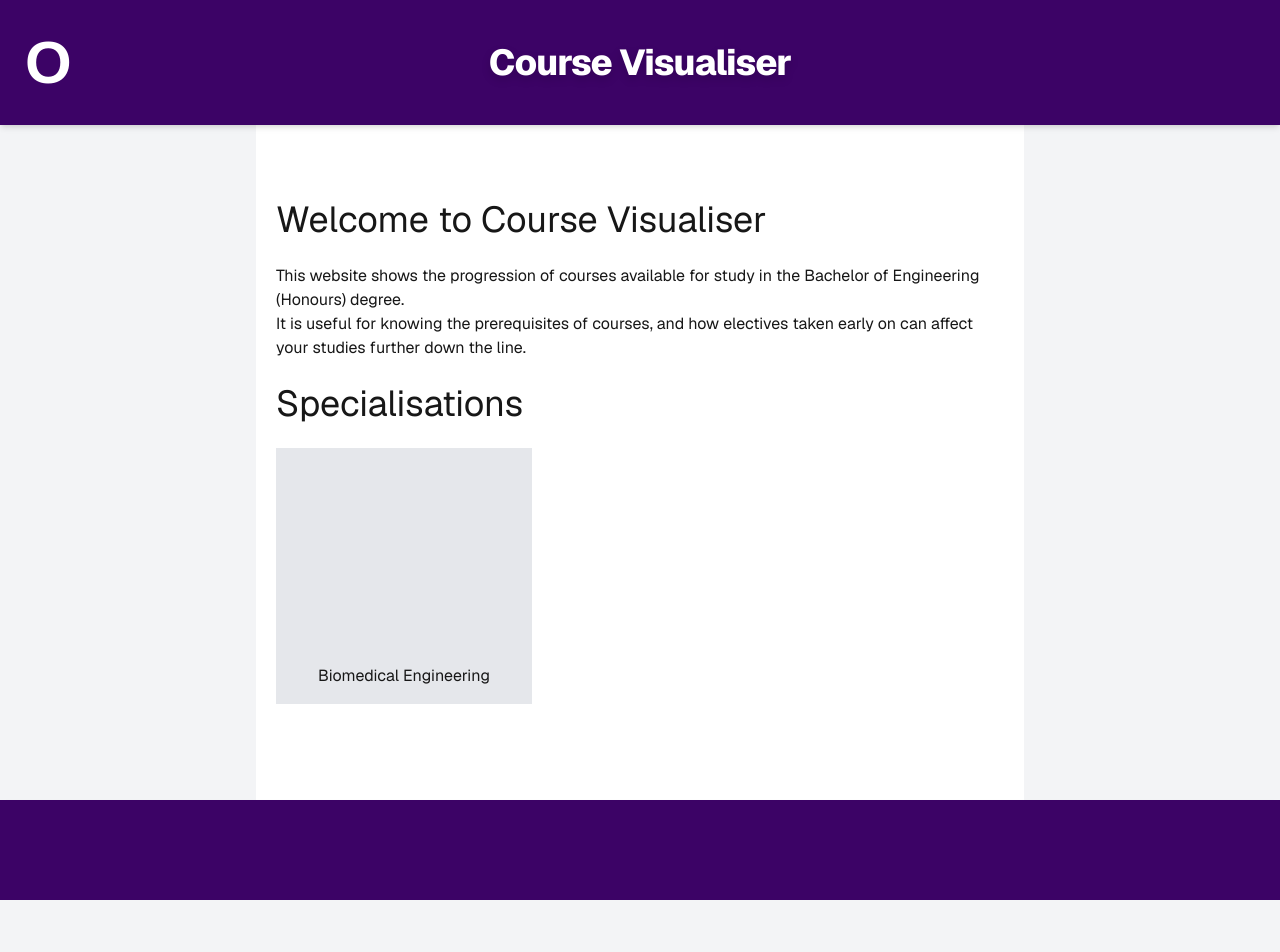
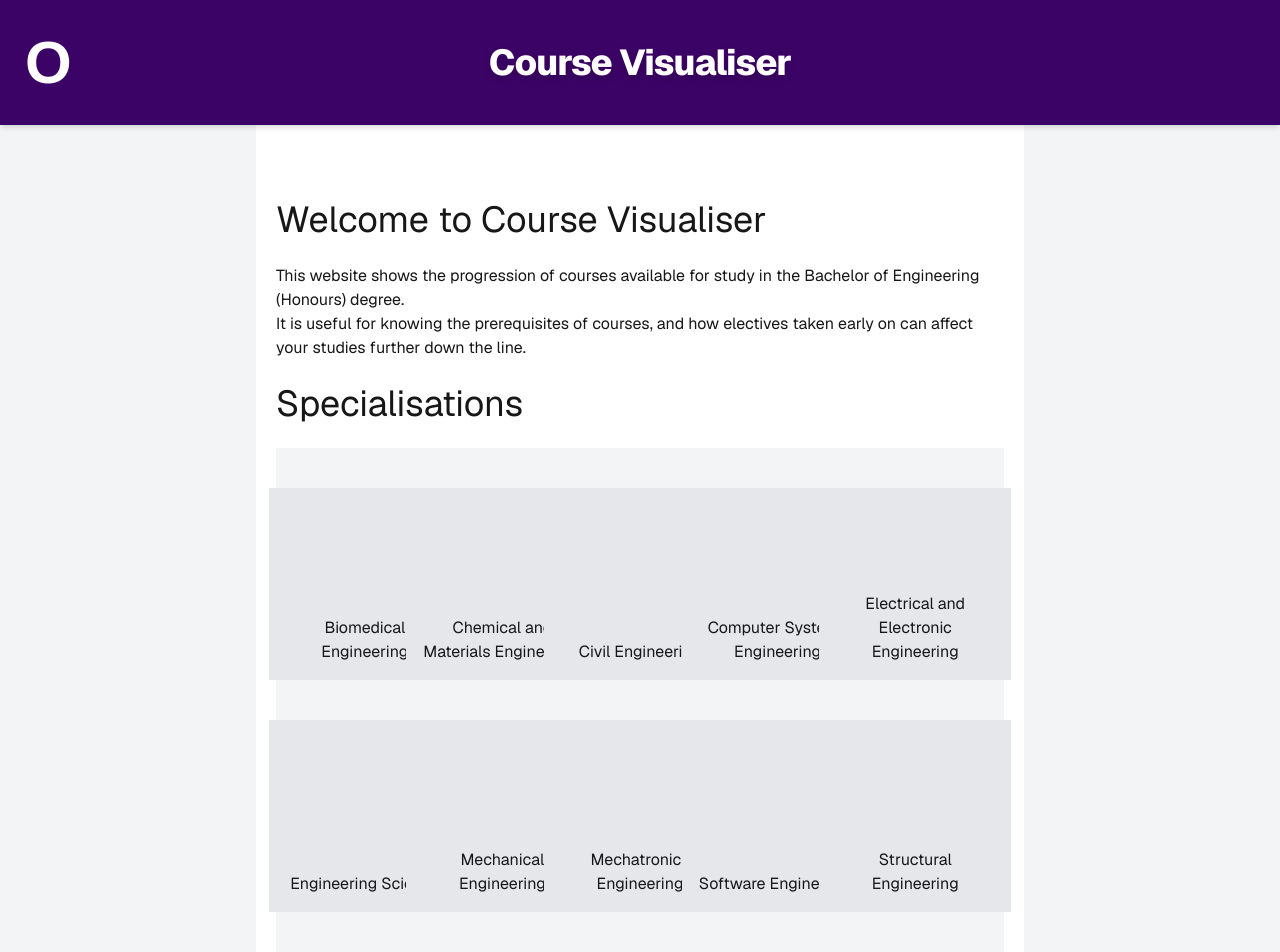
Before and after one commit to matthewrchen/course-visualiser, a Next.js app: page / in a window 1280 px wide. Shown: the top 952 px of the page. Before the commit the page ends 900 px from the top, so only its background shows below. Built offline with nearby package versions, Linux system fonts and the light colour scheme.

Commit message:
added grid to show all spec cards on home page

```diff
--- a/src/app/layout.tsx
+++ b/src/app/layout.tsx
@@ -29,7 +29,7 @@ export default function RootLayout({
     <html lang="en" className={`${geistSans.variable} ${geistMono.variable} h-full antialiased`}>
       <body className="min-h-full flex flex-col">
         <Menu />
-        <main className="h-screen w-3/5 mx-auto px-5 py-[200px] bg-white font-sans">
+        <main className="min-h-full w-3/5 mx-auto px-5 py-[200px] bg-white font-sans">
           {children}
         </main>
         <Footer />
--- a/src/app/page.tsx
+++ b/src/app/page.tsx
@@ -16,7 +16,18 @@ export default function Home() {
       <br></br>
       <h1 className="text-4xl">Specialisations</h1>
       <br></br>
-      <Card name="Biomedical Engineering" link="/specialisations/biomedical-engineering" />
+      <section className="max-w-6xl mx-auto grid grid-cols-1 sm:grid-cols-2 md:grid-cols-5 justify-items-center p-10 gap-10 bg-gray-100">
+        <Card name="Biomedical Engineering" link="/specialisations/biomedical-engineering" />
+        <Card name="Chemical and Materials Engineering" link="/specialisations/chemical-and-materials-engineering" />
+        <Card name="Civil Engineering" link="/specialisations/civil-engineering" />
+        <Card name="Computer Systems Engineering" link="/specialisations/computer-systems-engineering" />
+        <Card name="Electrical and Electronic Engineering" link="/specialisations/electrical-and-electronic-engineering" />
+        <Card name="Engineering Science" link="/specialisations/engineering-science" />
+        <Card name="Mechanical Engineering" link="/specialisations/mechanical-engineering" />
+        <Card name="Mechatronics Engineering" link="/specialisations/mechatronics-engineering" />
+        <Card name="Software Engineering" link="/specialisations/software-engineering" />
+        <Card name="Structural Engineering" link="/specialisations/structural-engineering" />
+      </section>
     </>
   );
 }
--- a/src/components/specialisation-card.tsx
+++ b/src/components/specialisation-card.tsx
@@ -7,7 +7,7 @@ type Props = {
 
 export default function Card({ name, link } : Props) {
     return (
-        <Link href={link} className="flex justify-center h-64 aspect-square bg-gray-200 text-center">
+        <Link href={link} className="flex justify-center h-48 aspect-square bg-gray-200 text-center">
             <h1 className="mt-auto p-4">{name}</h1>
         </Link>
     );
```
